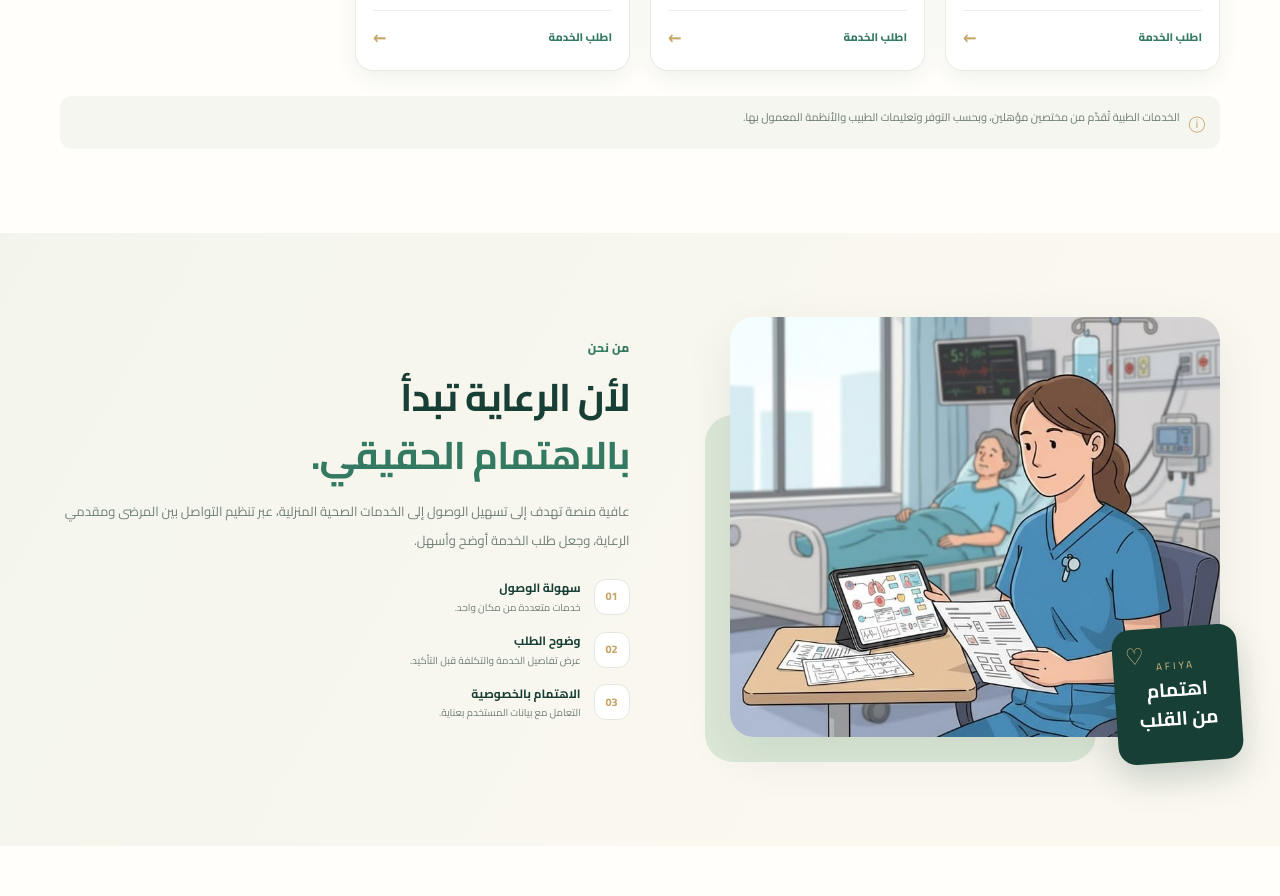
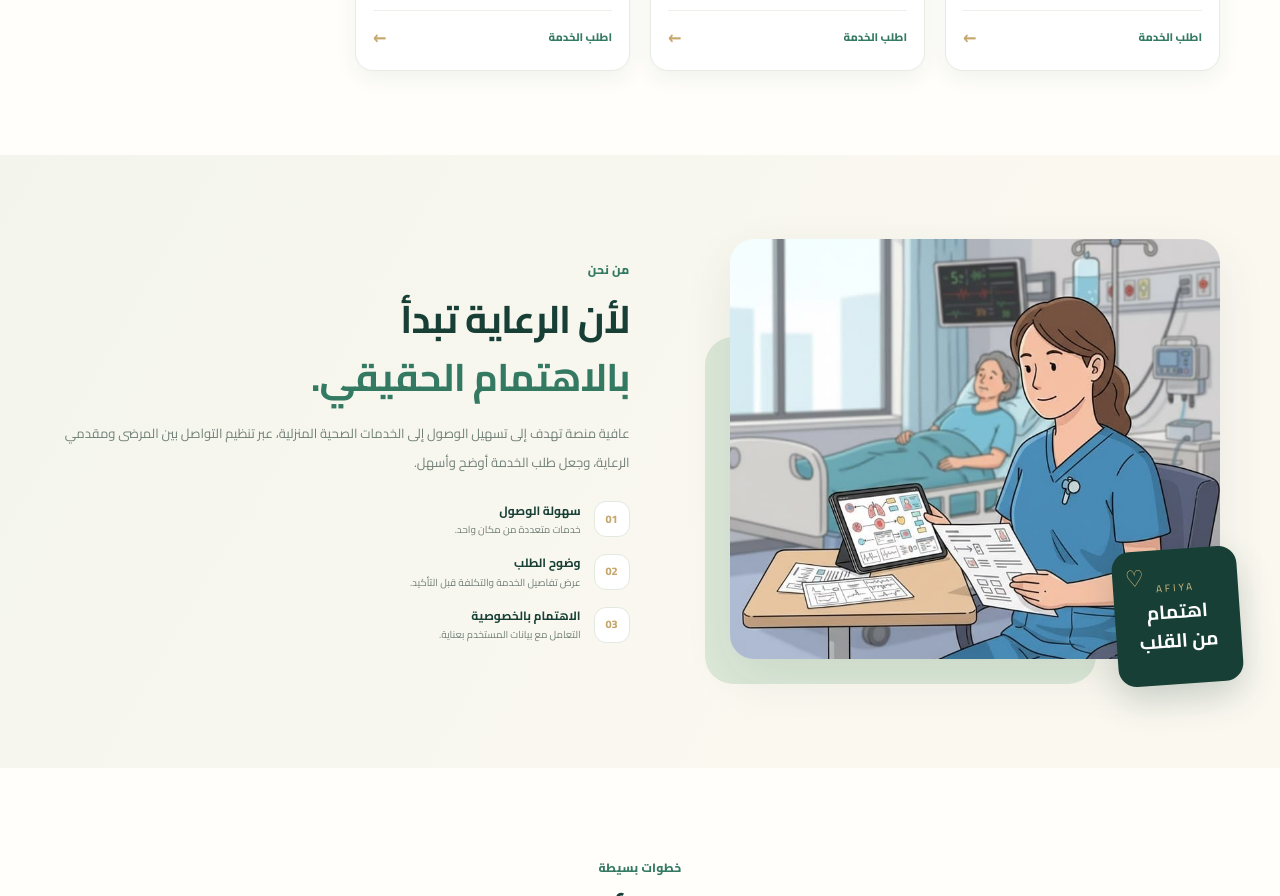
Before and after one commit to momd2329jn-ux/AFIYA-, a plain HTML site: page index.html in a window 1280 px wide. Shown: the part 2005-2901 px from the top of the page. Drawn offline with Linux system fonts and the light colour scheme.

Commit message:
Add files via upload

```diff
--- a/index.html
+++ b/index.html
@@ -111,7 +111,7 @@
             <div class="service-body"><h3>التحاليل المختبرية</h3><p>تنسيق إجراء التحاليل في المختبر بعد جمع العينة من المريض.</p><a href="register.html" aria-label="اطلب خدمة التحاليل المختبرية">اطلب الخدمة <span>←</span></a></div>
           </article>
         </div>
-        <p class="service-note"><span>ⓘ</span> الخدمات الطبية تُقدَّم من مختصين مؤهلين، وبحسب التوفر وتعليمات الطبيب والأنظمة المعمول بها.</p>
+
       </div>
     </section>
 
```
